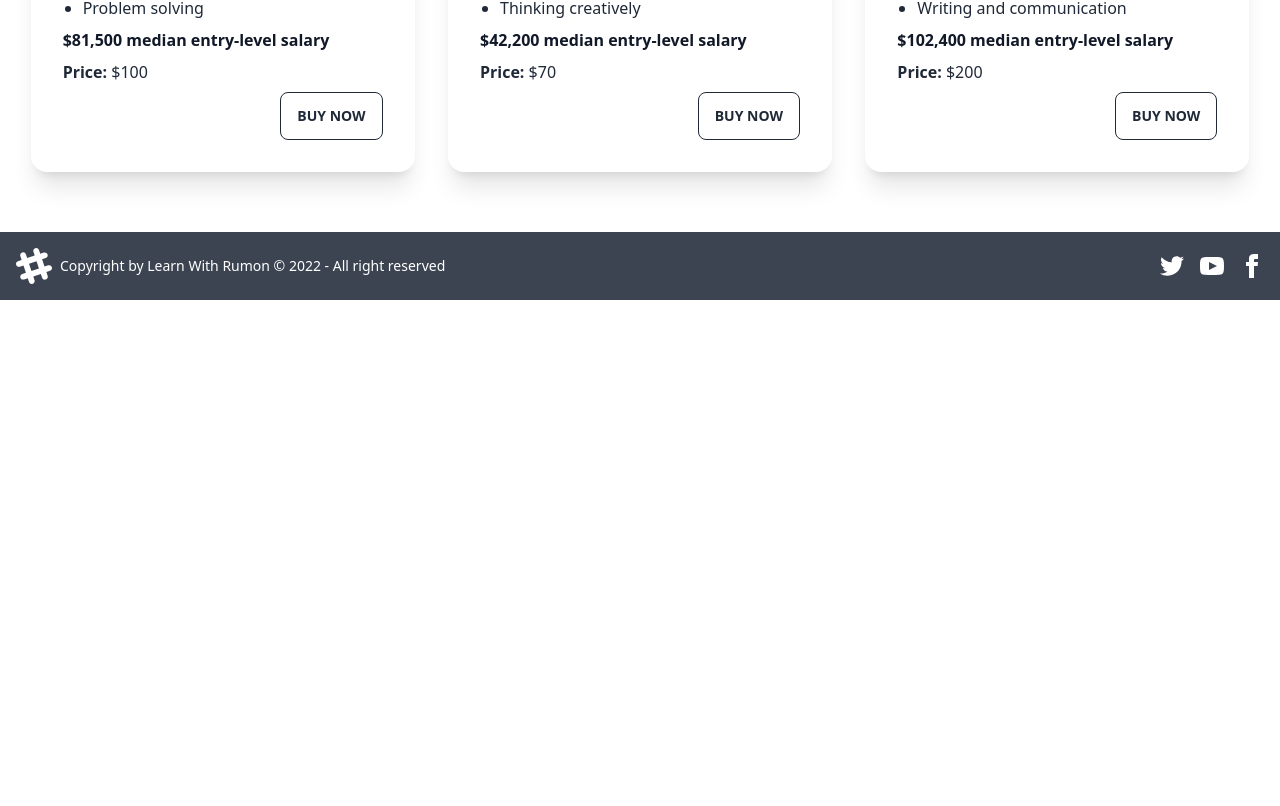
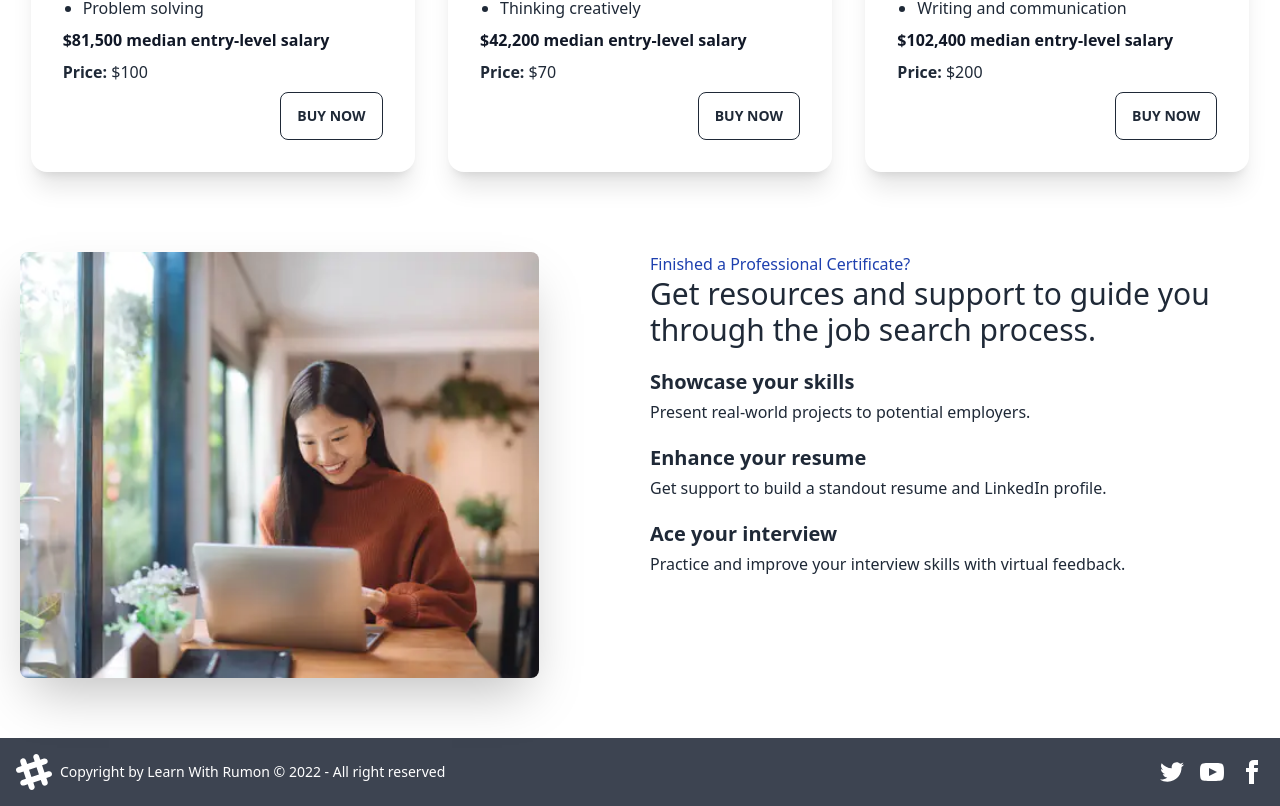
Before and after one commit to rumon5h/learn-with-rumon, a React (Create React App) app: page / in a window 1280 px wide. Shown: the part 2584-3390 px from the top of the page. Before the commit the page ends 2884 px from the top, so only its background shows below. Built offline with nearby package versions, Linux system fonts and the light colour scheme; no server answers.

Commit message:
Job search section implementation done

```diff
--- a/src/components/Home/Home.js
+++ b/src/components/Home/Home.js
@@ -3,6 +3,7 @@ import Banner from "../Banner/Banner";
 import Benefit from "../Benefit/Benefit";
 import Courses from "../Courses/Courses";
 import Footer from "../Footer/Footer";
+import JobSearch from "../JobSearch/JobSearch";
 
 const Home = () => {
   return (
@@ -10,6 +11,7 @@ const Home = () => {
       <Banner />
       <Benefit/>
       <Courses/>
+      <JobSearch/>
       <Footer />
     </div>
   );
--- /dev/null
+++ b/src/components/JobSearch/JobSearch.js
@@ -0,0 +1,35 @@
+import React from "react";
+import girlWithPC from '../../images/girl-with-the-computer.png';
+
+const JobSearch = () => {
+  return (
+    <div className="grid grid-col-reverse grid-cols-1 md:grid-cols-2 gap-5 p-5 my-10 w-full">
+        <div className="w-full">
+        <img
+          src={girlWithPC}
+          className="w-full lg:w-[85%] rounded-lg shadow-2xl"
+          alt=""
+        />
+        </div>
+        <div className="w-full">
+          <p className="text-blue-800">Finished a Professional Certificate?</p>
+          <h2 className="text-3xl">Get resources and support to guide you through the job search process.</h2>
+          <div className="mt-5">
+            <h3 className="font-semibold text-xl">Showcase your skills</h3>
+            <p className="mt-1">Present real-world projects to potential employers.</p>
+          </div>
+          <div className="mt-5">
+            <h3 className="font-semibold text-xl">Enhance your resume</h3>
+            <p className="mt-1">Get support to build a standout resume and LinkedIn profile.</p>
+          </div>
+          <div className="mt-5">
+            <h3 className="font-semibold text-xl">Ace your interview</h3>
+            <p className="mt-1">Practice and improve your interview skills with virtual feedback.</p>
+          </div>
+        </div>
+
+    </div>
+  );
+};
+
+export default JobSearch;
```
Also changed, not shown: src/images/girl-with-the-computer.png (added).
